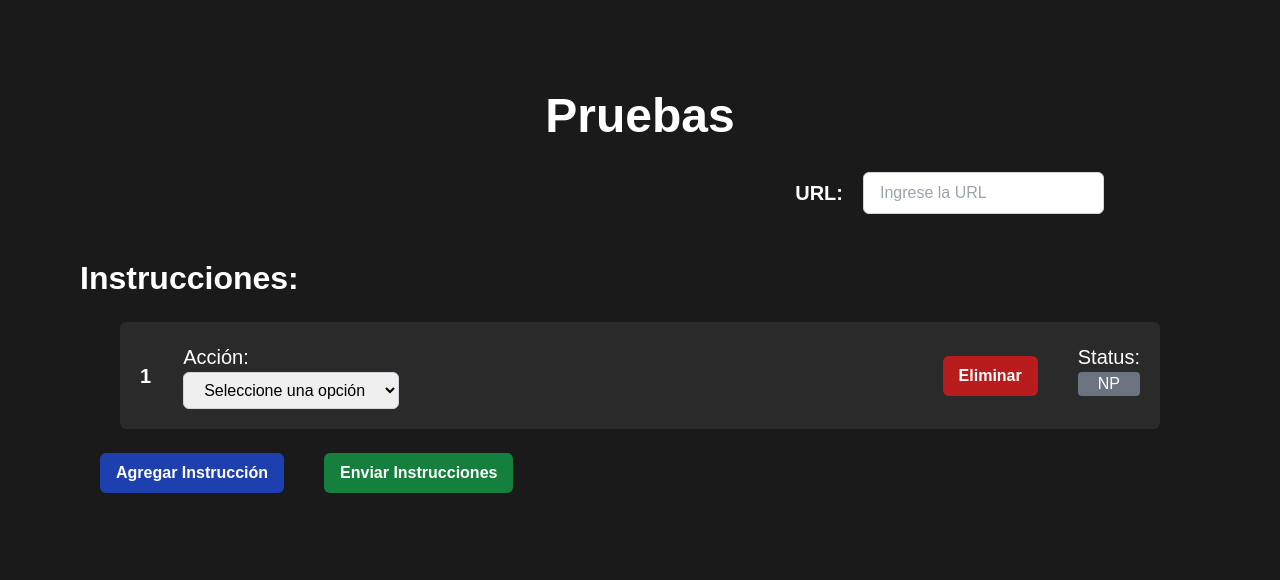
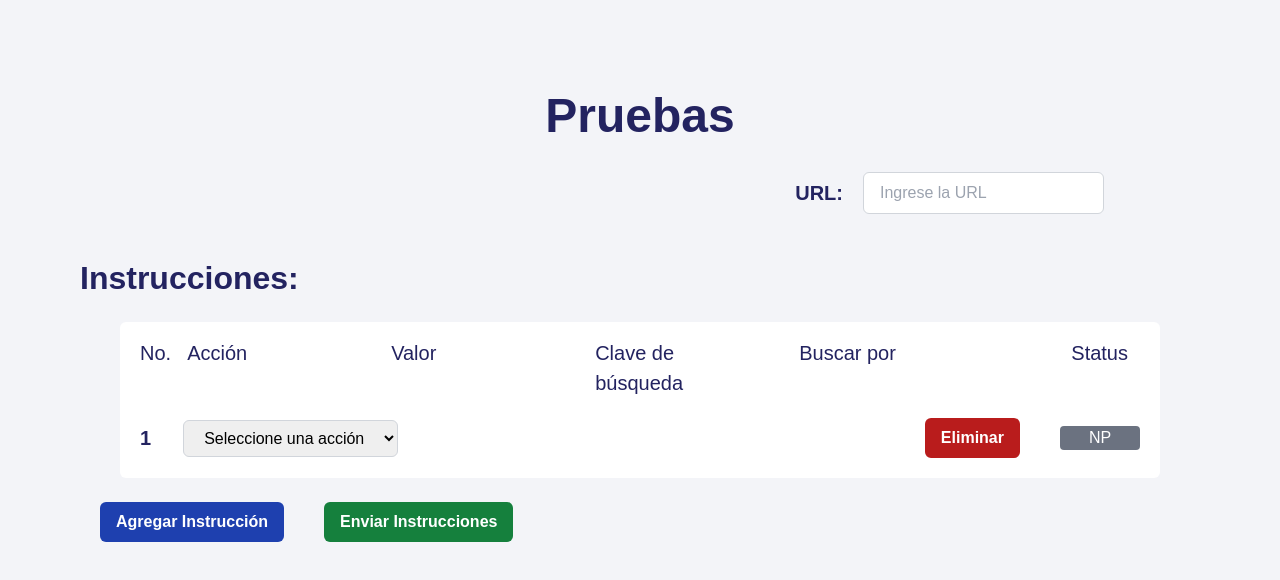
Before and after one commit to Josue1303/cells-qa-next, a Next.js app: page / in a window 1280 px wide. Shown: the top 580 px of the page. Built offline with nearby package versions, Linux system fonts and the light colour scheme.

Commit message:
Pruebas con resultados

```diff
--- a/src/app/globals.css
+++ b/src/app/globals.css
@@ -2,8 +2,67 @@
 @tailwind components;
 @tailwind utilities;
 
+*,
+*::before,
+*::after {
+  box-sizing: border-box;
+}
+
+* {
+  margin: 0;
+  padding: 0;
+}
+
+ul[role="list"],
+ol[role="list"] {
+  list-style: none;
+}
+
+html:focus-within {
+  scroll-behavior: smooth;
+}
+
+a:not([class]) {
+  text-decoration-skip-ink: auto;
+}
+
+img,
+picture,
+svg,
+video,
+canvas {
+  max-width: 100%;
+  height: auto;
+  vertical-align: middle;
+  font-style: italic;
+  background-repeat: no-repeat;
+  background-size: cover;
+}
+
+input,
+button,
+textarea,
+select {
+  font: inherit;
+}
+
+@media (prefers-reduced-motion: reduce) {
+  html:focus-within {
+    scroll-behavior: auto;
+  }
+  *,
+  *::before,
+  *::after {
+    animation-duration: 0.01ms !important;
+    animation-iteration-count: 1 !important;
+    transition-duration: 0.01ms !important;
+    scroll-behavior: auto !important;
+    transition: none;
+  }
+}
+
 body {
-  @apply min-w-full bg-[#1a1a1a] text-white;
+  @apply min-w-full bg-[#F3F4F8] text-[#232360];
   font-family: Arial, Helvetica, sans-serif !important;
 }
 
--- a/src/components/Selector.jsx
+++ b/src/components/Selector.jsx
@@ -10,13 +10,14 @@ const Selector = ({ onInstructionsChange, onUrlChange }) => {
   const [url, setUrl] = useState("");
   const [error, setError] = useState("");
   const [error2, setError2] = useState("");
-  const [status, setStatus] = useState("");
+  const [instructionResults, setInstructionResults] = useState(["NP"]);
 
   const addInstruction = () => {
     setInstructions([
       ...instructions,
       { textInput: "", searchKey: "", searchBy: "", action: "" },
     ]);
+    setInstructionResults([...instructionResults, "NP"]);
   };
 
   const handleUrlChange = (e) => {
@@ -74,6 +75,11 @@ const Selector = ({ onInstructionsChange, onUrlChange }) => {
     const newInstructions = [...instructions];
     newInstructions.splice(index, 1);
     setInstructions(newInstructions);
+
+    const newInstructionsResult = [...instructionResults];
+    newInstructionsResult.splice(index, 1);
+    setInstructionResults(newInstructionsResult);
+    console.log(newInstructionsResult);
   };
 
   const handleInstructionsAndTest = async () => {
@@ -121,7 +127,11 @@ const Selector = ({ onInstructionsChange, onUrlChange }) => {
 
     // Envía las instrucciones y la URL al backend para ejecutar la automatización
     try {
-      await axios.post("/api/run-test", { instructions, url });
+      const response = await axios.post("/api/run-test", { instructions, url });
+      const results = response.data.results;
+
+      setInstructionResults(results);
+
       alert("Prueba completada con éxito.");
     } catch (error) {
       console.error("Error al ejecutar la prueba:", error);
@@ -152,14 +162,25 @@ const Selector = ({ onInstructionsChange, onUrlChange }) => {
 
       <h2 className="my-5">Instrucciones:</h2>
       <div className="flex justify-center">
-        <div className="bg-[#2a2a2a] rounded-md mx-10 w-full">
+        <div className="bg-white rounded-md mx-10 w-full">
+          <div className="flex mx-5 my-4">
+            <h3>No.</h3>
+            <div className="flex w-full">
+              <h3 className="w-2/12 mx-4 bg-white">Acción</h3>
+              <h3 className="w-2/12 mx-10 bg-white">Valor</h3>
+              <h3 className="w-2/12 mx-4 bg-white">Clave de búsqueda</h3>
+              <h3 className="w-2/12 mx-10 bg-white">Buscar por</h3>
+            </div>
+            <div>
+              <h3 className="mx-3">Status</h3>
+            </div>
+          </div>
           {instructions.map((instruction, index) => (
             <div key={index} className="justify-between w-full my-5">
               <div className="flex justify-center">
                 <div className="flex items-center w-full">
                   <h3 className="font-bold  mx-5">{index + 1}</h3>
                   <div className="px-3">
-                    <h3>Acción:</h3>
                     <select
                       value={instruction.action}
                       onChange={(e) => handleActionChange(index, e)}
@@ -169,7 +190,7 @@ const Selector = ({ onInstructionsChange, onUrlChange }) => {
                           : "input"
                       }
                     >
-                      <option value="">Seleccione una opción</option>
+                      <option value="">Seleccione una acción</option>
                       <option value="sendKeys">Llenar campo</option>
                       <option value="click">Click</option>
                       <option value="getText">Comparar texto</option>
@@ -185,10 +206,9 @@ const Selector = ({ onInstructionsChange, onUrlChange }) => {
                           : "block",
                     }}
                   >
-                    <h3>Valor:</h3>
                     <input
                       type="text"
-                      placeholder="Ingrese el texto"
+                      placeholder="Ingrese el valor a probar"
                       value={instruction.textInput}
                       onChange={(e) => handleTextChange(index, e)}
                       className={
@@ -207,10 +227,9 @@ const Selector = ({ onInstructionsChange, onUrlChange }) => {
                       display: instruction.action === "" ? "none" : "block",
                     }}
                   >
-                    <h3>Clave de búsqueda:</h3>
                     <input
                       type="text"
-                      placeholder="Ingrese la clave"
+                      placeholder="Ingrese la clave de búsqueda"
                       value={instruction.searchKey}
                       onChange={(e) => handleSearchKeyChange(index, e)}
                       className={
@@ -228,7 +247,6 @@ const Selector = ({ onInstructionsChange, onUrlChange }) => {
                       display: instruction.action === "" ? "none" : "block",
                     }}
                   >
-                    <h3>Buscar por:</h3>
                     <select
                       value={instruction.searchBy}
                       onChange={(e) => handleSearchByChange(index, e)}
@@ -255,28 +273,34 @@ const Selector = ({ onInstructionsChange, onUrlChange }) => {
                     Eliminar
                   </button>
                 </div>
-                <div className="mx-5">
-                  <h3>Status:</h3>
+                <div className="mx-5 flex items-center">
                   <div
-                    className="px-2 text-center bg-green-500 rounded"
+                    className="px-2 text-center bg-green-500 rounded text-[#FFFFFF] w-20 items r"
                     style={{
-                      display: status === "" ? "none" : "block",
+                      display:
+                        instructionResults[index] === "Passed"
+                          ? "block"
+                          : "none",
                     }}
                   >
                     Pasado
                   </div>
                   <div
-                    className="px-2 text-center bg-red-500 rounded"
+                    className="px-2 text-center bg-red-500 rounded  text-[#FFFFFF] w-20"
                     style={{
-                      display: status === "" ? "none" : "block",
+                      display:
+                        instructionResults[index] === "Failed"
+                          ? "block"
+                          : "none",
                     }}
                   >
                     Fallado
                   </div>
                   <div
-                    className="px-2 text-center bg-gray-500 rounded"
+                    className="px-2 text-center bg-gray-500 rounded  text-[#FFFFFF] w-20"
                     style={{
-                      display: status != "" ? "none" : "block",
+                      display:
+                        instructionResults[index] === "NP" ? "block" : "none",
                     }}
                   >
                     NP
```
Also changed, not shown: src/backend/selenium.js (+12 -0 lines), src/backend/server.js (+8 -2 lines).
